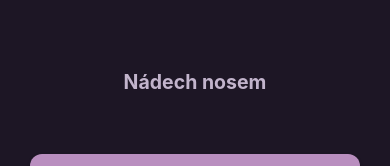
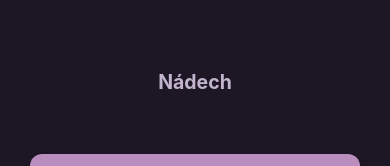
Before and after one commit to bobbbnpm/DECH, a React Native app: screen /ZmirneniStresuPredZkouskouC in a window 390 px wide. Shown: the part 618-784 px from the top of the page. Built offline with nearby package versions, Linux system fonts and the light colour scheme.

Commit message:
update time circle

```diff
--- a/screens/DychaniProtiPanickymAtakamC.js
+++ b/screens/DychaniProtiPanickymAtakamC.js
@@ -8,8 +8,8 @@ const { width, height } = Dimensions.get("window");
 
 const breathCycle = [
   { phase: "Nádech", duration: 4000, scale: 1.3 },
-  { phase: "Zadržet dech", duration: 4000, scale: 1.3 },
-  { phase: "Výdech", duration: 8000, scale: 1 }, // Dlouhý výdech pro maximální uklidnění
+  { phase: "Zadržet dech", duration: 2000, scale: 1.3 },
+  { phase: "Výdech", duration: 6000, scale: 1 },
 ];
 
 const comfortingTexts = [
--- a/screens/JakSpravneDychatCelyDenC.js
+++ b/screens/JakSpravneDychatCelyDenC.js
@@ -8,6 +8,7 @@ const { width, height } = Dimensions.get("window");
 
 const breathCycle = [
   { phase: "Nádech", duration: 4000, scale: 1.2 },
+  { phase: "Zadržet dech", duration: 4000, scale: 1.2 },
   { phase: "Výdech", duration: 6000, scale: 1 },
 ];
 
--- a/screens/RozdychaniPredPotapenimC.js
+++ b/screens/RozdychaniPredPotapenimC.js
@@ -8,10 +8,8 @@ const { width, height } = Dimensions.get("window");
 
 const breathCycle = [
   { phase: "Nádech", duration: 5000, scale: 1.3 },
-  { phase: "Výdech", duration: 10000, scale: 1 },
-  { phase: "Nádech", duration: 5000, scale: 1.3 },
-  { phase: "Zadržet dech", duration: 30000, scale: 1.3 },
-  { phase: "Výdech", duration: 10000, scale: 1 },
+  { phase: "Zadržet dech", duration: 2000, scale: 1.3 },
+  { phase: "Výdech", duration: 8000, scale: 1 },
 ];
 
 const comfortingTexts = [
--- a/screens/ZmirneniStresuPredZkouskouC.js
+++ b/screens/ZmirneniStresuPredZkouskouC.js
@@ -7,9 +7,9 @@ import { SafeAreaView, useSafeAreaInsets } from "react-native-safe-area-context"
 const { width, height } = Dimensions.get("window");
 
 const breathCycle = [
-  { phase: "Nádech nosem", duration: 4000, scale: 1.3 },
-  { phase: "Zadržet dech", duration: 4000, scale: 1.3 },
-  { phase: "Výdech ústy", duration: 4000, scale: 1 },
+  { phase: "Nádech", duration: 4000, scale: 1.2 },
+  { phase: "Zadržet dech", duration: 7000, scale: 1.2 },
+  { phase: "Výdech", duration: 8000, scale: 1 },
 ];
 
 const comfortingTexts = [
--- a/screens/ZmirneniStresuPredZkouskouP.js
+++ b/screens/ZmirneniStresuPredZkouskouP.js
@@ -24,7 +24,7 @@ const ZmirneniStresuPredZkouskouP = () => {
         <TouchableOpacity onPress={() => navigation.goBack()} style={styles.backButton}>
           <Ionicons name="arrow-back" size={24} color="#FFF" />
         </TouchableOpacity>
-        <Text style={styles.title}>ZMÍRNĚNÍ STRESUPŘED ZKOUŠKOU</Text>
+        <Text style={styles.title}>ZMÍRNĚNÍ STRESU{"\n"}PŘED ZKOUŠKOU</Text>
       </View>
 
       <View style={styles.descriptionBox}>
```
